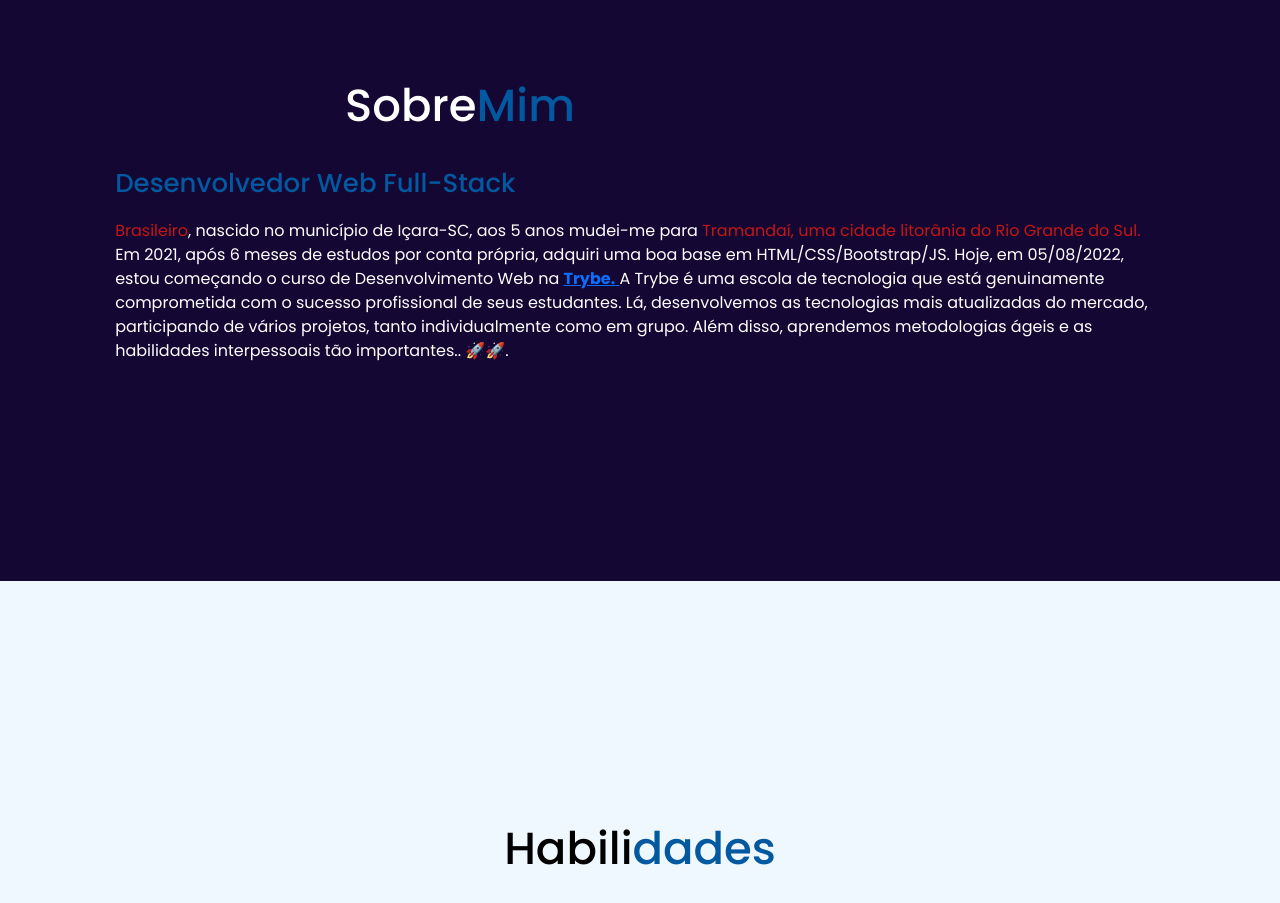
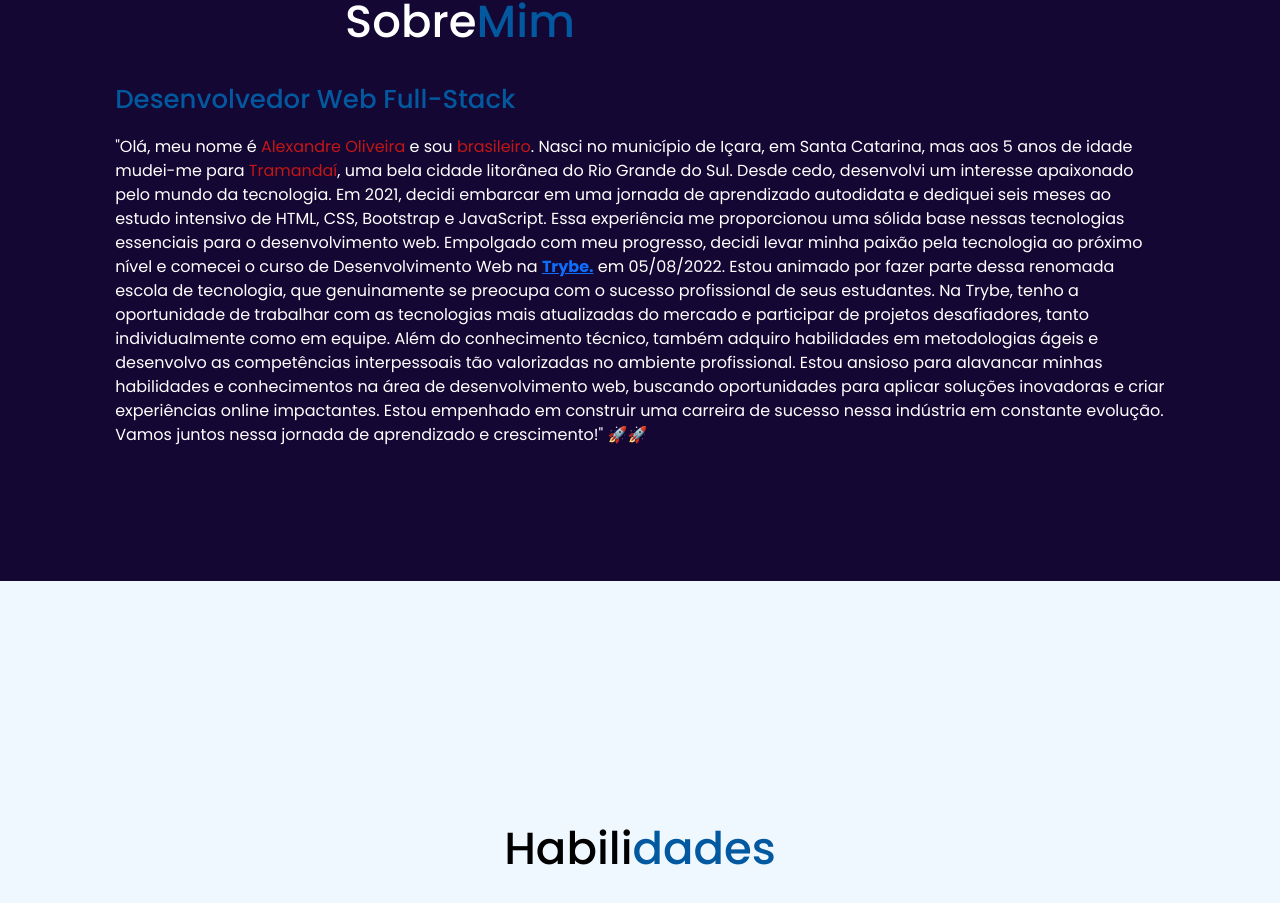
Before and after one commit to AlexyOliveira/AlexyOliveira.github.io, a React (Vite) app: page / in a window 1280 px wide. Shown: the part 1019-1922 px from the top of the page. Built offline with nearby package versions, Linux system fonts and the light colour scheme.

Commit message:
header color  and about changed

```diff
--- a/src/components/About.jsx
+++ b/src/components/About.jsx
@@ -10,27 +10,41 @@ export default function About() {
 
       <div className="about-content">
         <h2 className="heading">
-        <span style={{color: "white"}}>Sobre</span><span>Mim</span>
+          <span style={{ color: "white" }}>Sobre</span>
+          <span>Mim</span>
         </h2>
-        <h3><span>Desenvolvedor Web Full-Stack</span></h3>
+        <h3>
+          <span>Desenvolvedor Web Full-Stack</span>
+        </h3>
         <p>
-          <span className="change">Brasileiro</span>, nascido no município de
-          Içara-SC, aos 5 anos mudei-me para{" "}
-          <span className="change">
-            Tramandaí, uma cidade litorânia do Rio Grande do Sul.
-          </span>{" "}
-          Em 2021, após 6 meses de estudos por conta própria, adquiri uma boa
-          base em HTML/CSS/Bootstrap/JS. Hoje, em 05/08/2022, estou começando o
-          curso de Desenvolvimento Web na{" "}
+          "Olá, meu nome é <span className="change">Alexandre Oliveira</span> e
+          sou <span className="change">brasileiro</span>. Nasci no município de
+          Içara, em Santa Catarina, mas aos 5 anos de idade mudei-me para
+          <span className="change"> Tramandaí</span>, uma bela cidade litorânea
+          do Rio Grande do Sul. Desde cedo, desenvolvi um interesse apaixonado
+          pelo mundo da tecnologia. Em 2021, decidi embarcar em uma jornada de
+          aprendizado autodidata e dediquei seis meses ao estudo intensivo de
+          HTML, CSS, Bootstrap e JavaScript. Essa experiência me proporcionou
+          uma sólida base nessas tecnologias essenciais para o desenvolvimento
+          web. Empolgado com meu progresso, decidi levar minha paixão pela
+          tecnologia ao próximo nível e comecei o curso de Desenvolvimento Web
+          na{" "}
           <a target="_blank" href="https://www.betrybe.com/">
-            <strong>Trybe.</strong>{" "}
-          </a>
-          A Trybe é uma escola de tecnologia que está genuinamente comprometida
-          com o sucesso profissional de seus estudantes. Lá, desenvolvemos as
-          tecnologias mais atualizadas do mercado, participando de vários
-          projetos, tanto individualmente como em grupo. Além disso, aprendemos
-          metodologias ágeis e as habilidades interpessoais tão importantes..
-          🚀🚀.
+            <strong>Trybe.</strong>
+          </a>{" "}
+          em 05/08/2022. Estou animado por fazer parte dessa renomada escola de
+          tecnologia, que genuinamente se preocupa com o sucesso profissional de
+          seus estudantes. Na Trybe, tenho a oportunidade de trabalhar com as
+          tecnologias mais atualizadas do mercado e participar de projetos
+          desafiadores, tanto individualmente como em equipe. Além do
+          conhecimento técnico, também adquiro habilidades em metodologias ágeis
+          e desenvolvo as competências interpessoais tão valorizadas no ambiente
+          profissional. Estou ansioso para alavancar minhas habilidades e
+          conhecimentos na área de desenvolvimento web, buscando oportunidades
+          para aplicar soluções inovadoras e criar experiências online
+          impactantes. Estou empenhado em construir uma carreira de sucesso
+          nessa indústria em constante evolução. Vamos juntos nessa jornada de
+          aprendizado e crescimento!" 🚀🚀
         </p>
       </div>
     </section>
--- a/src/components/Header.css
+++ b/src/components/Header.css
@@ -1,4 +1,5 @@
 .header-container {
+  box-shadow: 0px 1px 24px 1px black;
   position: fixed;
   top: 0;
   width: 100%;
@@ -38,7 +39,7 @@
 }
 
 .header-nav {
-  background-color: rgb(93, 85, 85);
+  background-color: #767676;
 }
 
 .first-name {
```
